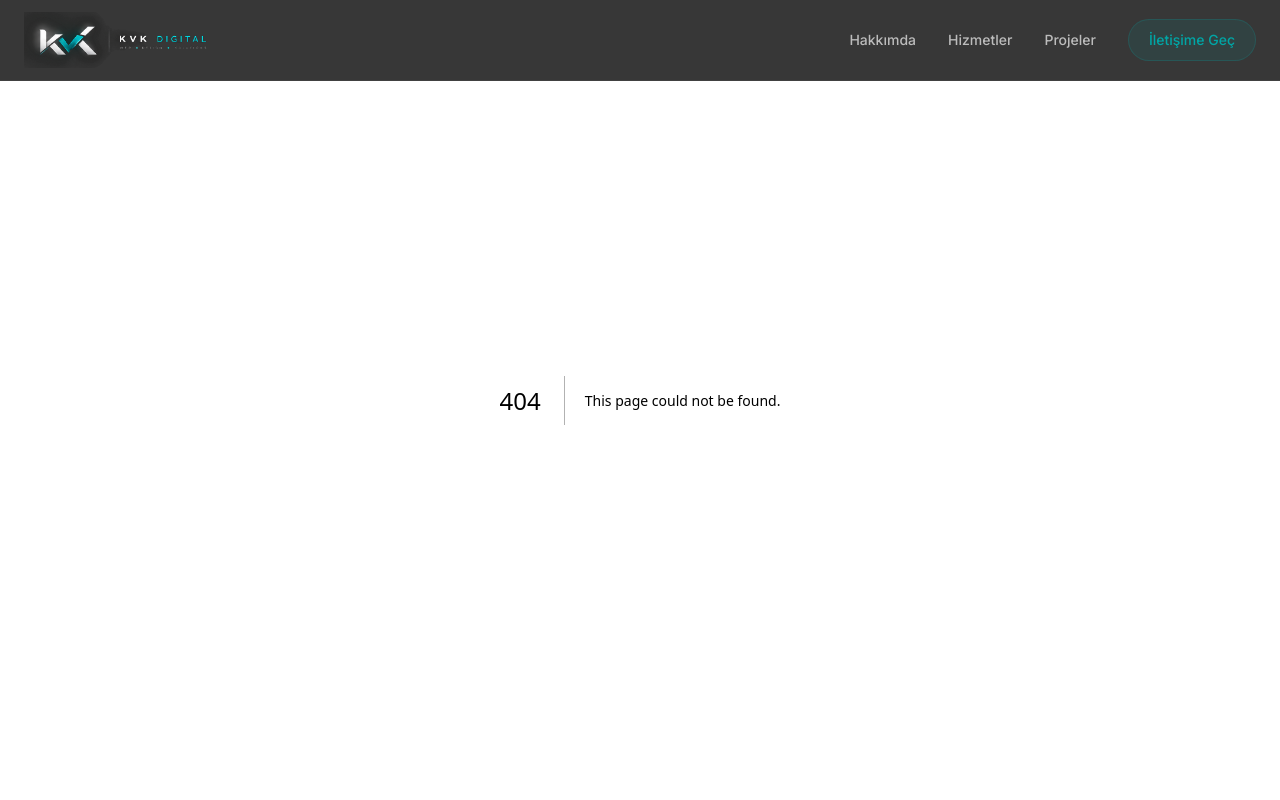
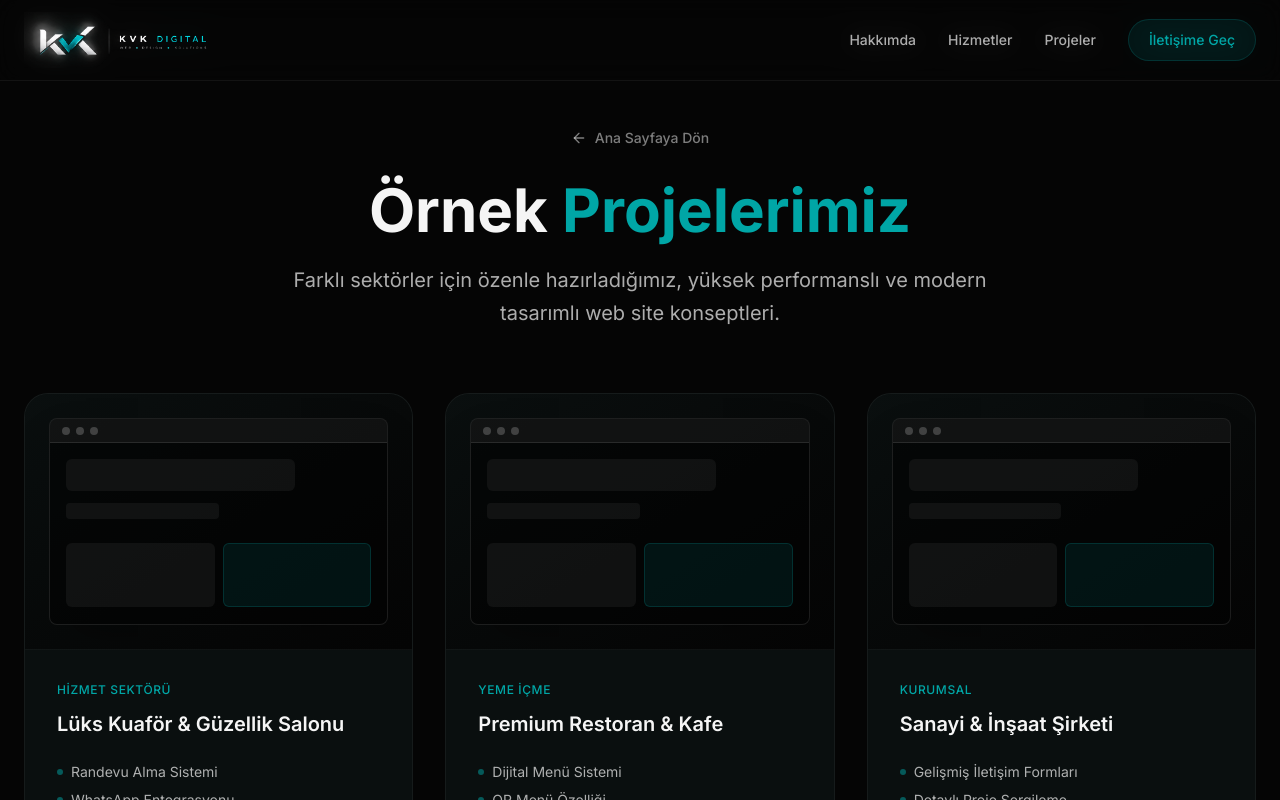
Before and after one commit to ReckyRey05/kvk-dijital, a Next.js app: page /projeler in a window 1280 px wide. Before the commit this address had no page. Shown: the top 800 px of the page. Built offline with nearby package versions, Linux system fonts and the light colour scheme.

Commit message:
feat: create dedicated Projeler page with grid layout and link it

```diff
--- /dev/null
+++ b/src/app/projeler/page.tsx
@@ -0,0 +1,155 @@
+import Header from "@/components/Header";
+import Footer from "@/components/Footer";
+import { ArrowRight, ArrowUpRight } from "lucide-react";
+import Link from "next/link";
+
+const allProjects = [
+  {
+    id: "demo-1",
+    title: "Lüks Kuaför & Güzellik Salonu",
+    category: "Hizmet Sektörü",
+    features: ["Randevu Alma Sistemi", "WhatsApp Entegrasyonu", "Google Maps Desteği", "Modern Arayüz"],
+  },
+  {
+    id: "demo-2",
+    title: "Premium Restoran & Kafe",
+    category: "Yeme İçme",
+    features: ["Dijital Menü Sistemi", "QR Menü Özelliği", "Online Rezervasyon", "Mobil Uyumluluk"],
+  },
+  {
+    id: "demo-3",
+    title: "Sanayi & İnşaat Şirketi",
+    category: "Kurumsal",
+    features: ["Gelişmiş İletişim Formları", "Detaylı Proje Sergileme", "Kurumsal Tasarım", "Hızlı Yükleme"],
+  },
+  {
+    id: "demo-4",
+    title: "Özel Anı & Sevgili Sitesi",
+    category: "Kişisel / Eğlence",
+    features: ["Romantik Tasarım", "Anı ve Fotoğraf Galerisi", "Özel Tarih Geri Sayımı", "Şifreli Erişim"],
+  },
+  {
+    id: "demo-5",
+    title: "Modern E-Ticaret Platformu",
+    category: "E-Ticaret",
+    features: ["Sanal POS Entegrasyonu", "Gelişmiş Filtreleme", "Kargo Takip Sistemi", "İndirim Kuponları"],
+  },
+  {
+    id: "demo-6",
+    title: "Premium Diş Kliniği",
+    category: "Sağlık & Medikal",
+    features: ["Online Randevu Sistemi", "Öncesi/Sonrası Galerisi", "WhatsApp Danışma Hattı", "Doktor Profilleri"],
+  },
+  {
+    id: "demo-7",
+    title: "Lüks Gayrimenkul & Emlak",
+    category: "Emlak",
+    features: ["Gelişmiş İlan Filtreleme", "Harita Üzerinde Arama", "Sanal Tur Desteği", "Danışman Profilleri"],
+  },
+  {
+    id: "demo-8",
+    title: "Butik Otel Rezervasyon",
+    category: "Turizm",
+    features: ["Odalar ve Müsaitlik Takvimi", "Online Ödeme Altyapısı", "Çoklu Dil Desteği (TR/EN)", "Müşteri Yorumları"],
+  },
+  {
+    id: "demo-9",
+    title: "Online Akademi & Kurs",
+    category: "Eğitim",
+    features: ["Öğrenci Üyelik Paneli", "Video Ders İzleme Modülü", "Online Sınav/Test Sistemi", "Sertifika Üretimi"],
+  }
+];
+
+export default function Projeler() {
+  return (
+    <main className="flex min-h-screen flex-col items-center overflow-hidden pt-32 pb-16">
+      <Header />
+
+      <div className="container mx-auto px-6 max-w-7xl">
+        <div className="mb-16 text-center max-w-3xl mx-auto">
+          <Link href="/" className="inline-flex items-center gap-2 text-foreground/50 hover:text-accent transition-colors text-sm font-medium mb-8">
+            <ArrowRight className="w-4 h-4 rotate-180" /> Ana Sayfaya Dön
+          </Link>
+          <h1 className="text-4xl md:text-6xl font-bold mb-6">
+            Örnek <span className="text-accent">Projelerimiz</span>
+          </h1>
+          <p className="text-xl text-foreground/70 leading-relaxed">
+            Farklı sektörler için özenle hazırladığımız, yüksek performanslı ve modern tasarımlı web site konseptleri.
+          </p>
+        </div>
+
+        <div className="grid grid-cols-1 md:grid-cols-2 lg:grid-cols-3 gap-8 mb-24">
+          {allProjects.map((project, index) => (
+            <div
+              key={project.id}
+              className="group flex flex-col rounded-3xl overflow-hidden bg-card border border-card-border hover:border-accent/30 transition-colors duration-500"
+            >
+              {/* Image Placeholder Side */}
+              <div className="w-full h-64 bg-gradient-to-br from-[#0a0f0f] to-[#050505] relative overflow-hidden flex items-center justify-center p-6 border-b border-card-border/50">
+                <div className="w-full h-full rounded-lg border border-white/10 bg-black/50 shadow-2xl overflow-hidden relative group-hover:scale-[1.05] transition-transform duration-700 ease-out">
+                  <div className="w-full h-6 bg-white/5 border-b border-white/10 flex items-center px-3 gap-1.5">
+                    <div className="w-2 h-2 rounded-full bg-white/20" />
+                    <div className="w-2 h-2 rounded-full bg-white/20" />
+                    <div className="w-2 h-2 rounded-full bg-white/20" />
+                  </div>
+                  <div className="p-4 w-full h-full relative">
+                    <div className="w-3/4 h-8 bg-white/5 rounded-md mb-3" />
+                    <div className="w-1/2 h-4 bg-white/5 rounded-sm mb-6" />
+                    <div className="grid grid-cols-2 gap-2">
+                      <div className="w-full h-16 bg-white/5 rounded-md" />
+                      <div className="w-full h-16 bg-accent/10 rounded-md border border-accent/20" />
+                    </div>
+                  </div>
+                </div>
+              </div>
+
+              {/* Content Side */}
+              <div className="p-8 flex flex-col flex-grow">
+                <span className="text-accent text-xs font-medium tracking-wider uppercase mb-3 block">
+                  {project.category}
+                </span>
+                <h3 className="text-xl font-semibold mb-6 flex-grow">{project.title}</h3>
+
+                <ul className="space-y-2 mb-8">
+                  {project.features.slice(0, 3).map(f => (
+                    <li key={f} className="flex items-center gap-2 text-foreground/70 text-sm">
+                      <div className="w-1.5 h-1.5 rounded-full bg-accent/50 shrink-0" />
+                      <span className="truncate">{f}</span>
+                    </li>
+                  ))}
+                  {project.features.length > 3 && (
+                    <li className="flex items-center gap-2 text-foreground/50 text-xs italic">
+                      + {project.features.length - 3} özellik daha
+                    </li>
+                  )}
+                </ul>
+
+                <button className="flex items-center justify-between w-full pt-6 border-t border-card-border text-foreground font-medium group-hover:text-accent transition-colors">
+                  Canlı Demoyu Gör
+                  <div className="w-8 h-8 rounded-full border border-card-border flex items-center justify-center group-hover:border-accent group-hover:bg-accent/10 transition-colors">
+                     <ArrowUpRight className="w-3.5 h-3.5" />
+                  </div>
+                </button>
+              </div>
+            </div>
+          ))}
+        </div>
+
+        <div className="glass-panel p-12 text-center border-card-border">
+          <h3 className="text-3xl font-semibold mb-6">Kendi sektörünüzü göremediniz mi?</h3>
+          <p className="text-foreground/70 text-lg mb-8 max-w-2xl mx-auto">
+            Hangi sektörde olursanız olun, işletmenize değer katacak özel bir dijital deneyim tasarlayabiliriz.
+          </p>
+          <Link
+            href="/#contact"
+            className="inline-flex items-center gap-2 px-8 py-4 rounded-full bg-white text-black font-bold hover:bg-white/90 transition-colors"
+          >
+            Bize Ulaşın
+          </Link>
+        </div>
+      </div>
+
+      <Footer />
+    </main>
+  );
+}
--- a/src/components/Header.tsx
+++ b/src/components/Header.tsx
@@ -11,7 +11,7 @@ export default function Header() {
         <nav className="hidden md:flex items-center gap-8 text-sm font-medium text-foreground/70">
           <Link href="/hakkimda" className="hover:text-accent transition-colors">Hakkımda</Link>
           <Link href="/hizmetler" className="hover:text-accent transition-colors">Hizmetler</Link>
-          <Link href="#" className="hover:text-accent transition-colors">Projeler</Link>
+          <Link href="/projeler" className="hover:text-accent transition-colors">Projeler</Link>
           <button className="px-5 py-2.5 rounded-full bg-accent/10 text-accent hover:bg-accent/20 transition-colors border border-accent/20">
             İletişime Geç
           </button>
--- a/src/components/Projects.tsx
+++ b/src/components/Projects.tsx
@@ -2,6 +2,7 @@
 
 import { useState, useEffect } from "react";
 import { motion, AnimatePresence } from "framer-motion";
+import Link from "next/link";
 import { ArrowUpRight } from "lucide-react";
 
 interface Project {
@@ -210,6 +211,13 @@ export default function Projects({ projects }: { projects: Project[] }) {
             </div>
           )}
         </div>
+
+        <div className="mt-16 text-center">
+          <Link href="/projeler" className="inline-flex items-center gap-2 text-accent font-medium hover:text-white transition-colors group">
+            Tüm Projeleri İncele
+            <span className="group-hover:translate-x-1 transition-transform">→</span>
+          </Link>
+        </div>
       </div>
     </section>
   );
```
